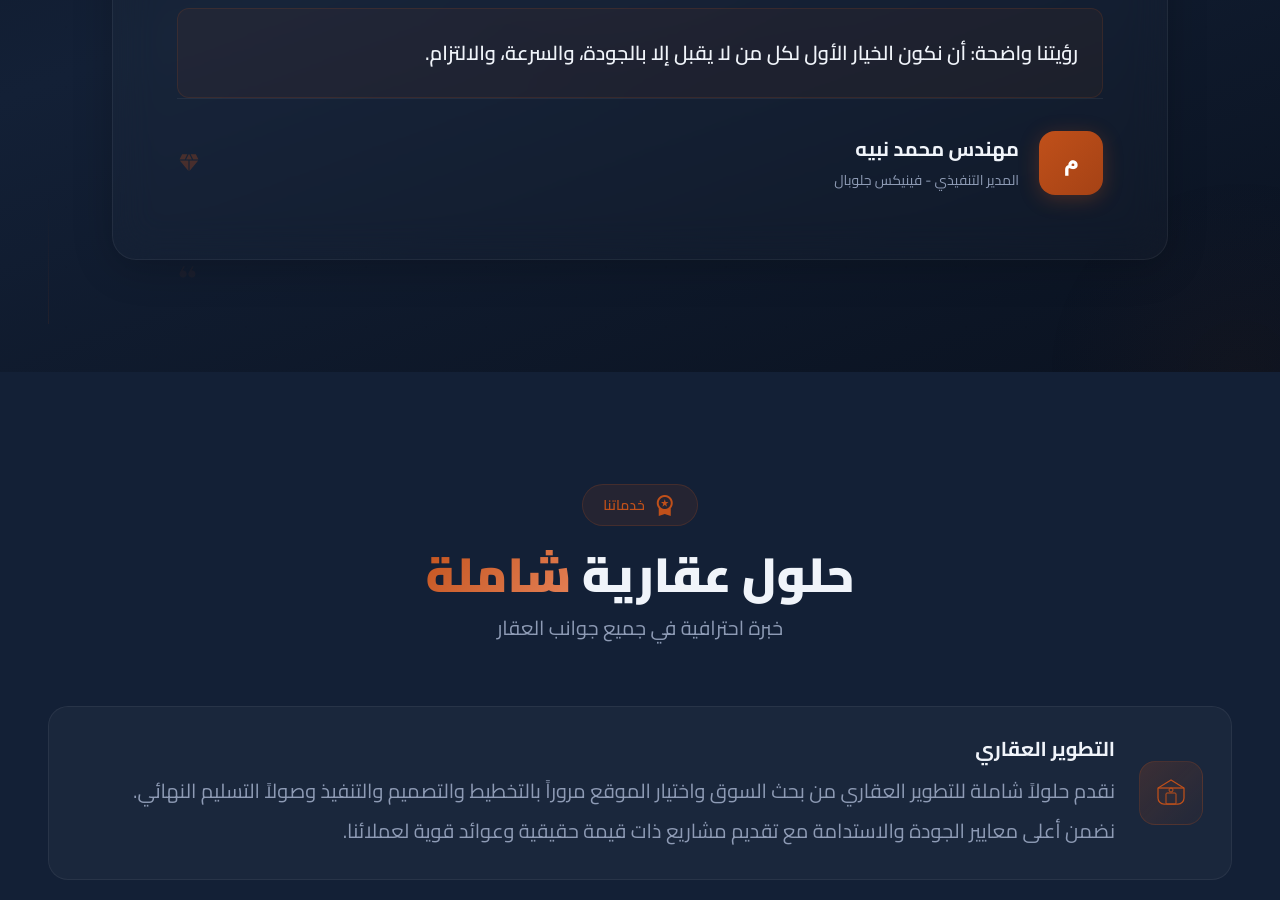
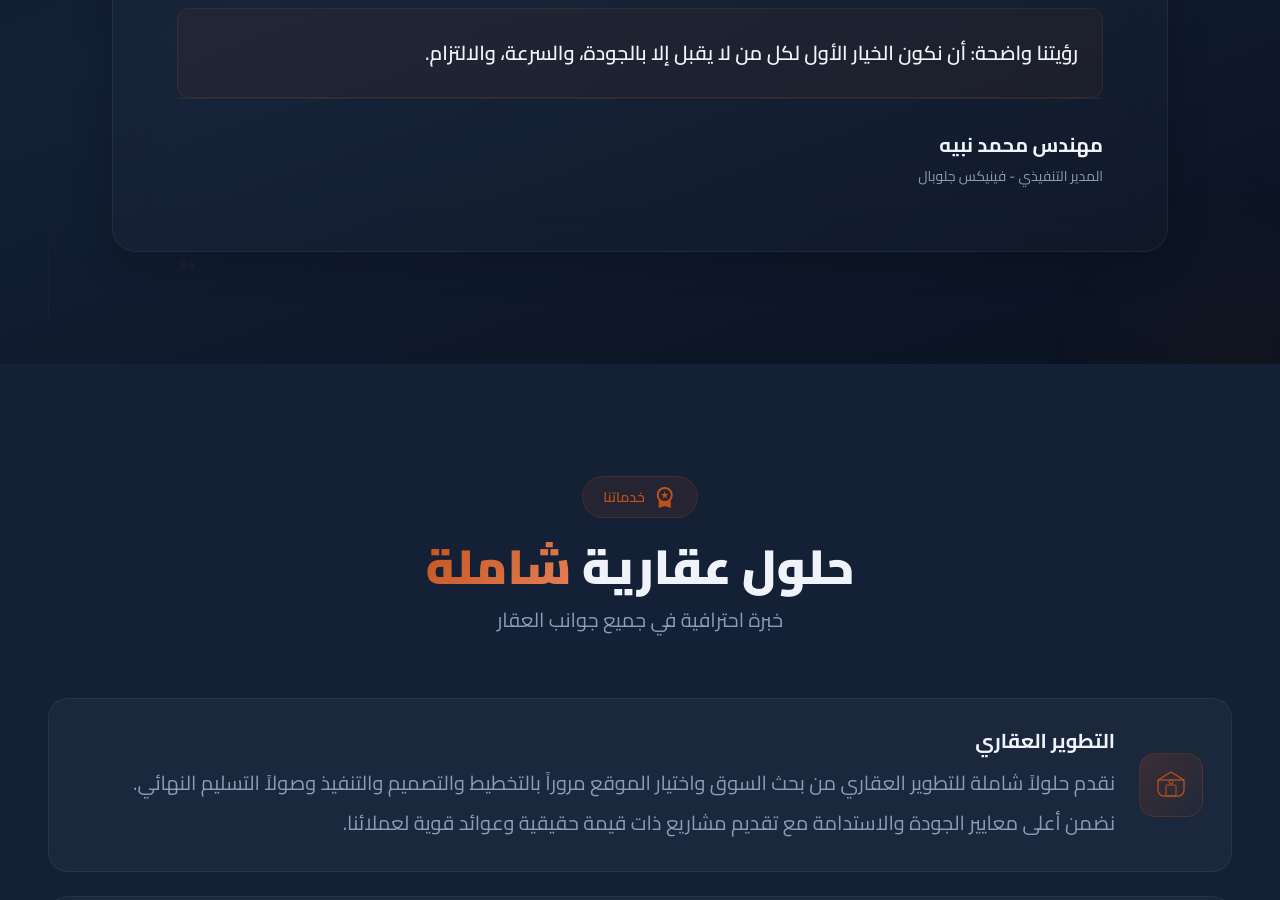
Before and after one commit to MoElkilany/Phoenix-Global, a React (Vite) app: page / in a window 1280 px wide. Shown: the part 3540-4440 px from the top of the page. Built offline with nearby package versions, Linux system fonts and the light colour scheme.

Commit message:
no message

```diff
--- a/src/App.jsx
+++ b/src/App.jsx
@@ -7,6 +7,7 @@ import WhyChooseUs from './components/WhyChooseUs'
 import FeaturedProjects from './components/FeaturedProjects'
 import Investment from './components/Investment'
 import Contact from './components/Contact'
+import Location from './components/Location'
 import WhatsAppButton from './components/WhatsAppButton'
 import Footer from './components/Footer'
 
@@ -23,6 +24,7 @@ function App() {
         <FeaturedProjects />
         <Investment />
         <Contact />
+
       </main>
       <WhatsAppButton />
       <Footer />
--- a/src/components/CEOMessage.jsx
+++ b/src/components/CEOMessage.jsx
@@ -194,22 +194,10 @@ const CEOMessage = () => {
               </p>
             </div>
 
-            <div
+<div
               className="flex items-center gap-5 pt-8"
               style={{ borderTop: '1px solid rgba(255, 255, 255, 0.06)' }}
             >
-              <div
-                className="w-16 h-16 rounded-2xl flex items-center justify-center text-2xl font-bold relative overflow-hidden"
-                style={{
-                  background: 'linear-gradient(135deg, #C0501A, #A54215)',
-                  color: '#FFFFFF',
-                  fontFamily: 'Cinzel, serif',
-                  boxShadow: '0 4px 20px rgba(192, 80, 26, 0.3)',
-                }}
-              >
-م
-              </div>
-
               <div className="flex-1">
                 <h5
                   className="text-xl font-bold mb-1"
@@ -222,18 +210,6 @@ const CEOMessage = () => {
                   style={{ color: '#8E9BB5', fontFamily: 'Cairo, sans-serif' }}
                 >
                   المدير التنفيذي - فينيكس جلوبال
-                </span>
-              </div>
-
-              <div
-                className="hidden md:flex items-center gap-2 opacity-30"
-                style={{ color: '#C0501A' }}
-              >
-                <span
-                  className="material-symbols-outlined text-3xl"
-                  style={{ fontVariationSettings: "'FILL' 1, 'wght' 300" }}
-                >
-                  diamond
                 </span>
               </div>
             </div>
--- /dev/null
+++ b/src/components/Location.jsx
@@ -0,0 +1,49 @@
+const Location = () => {
+  return (
+    <section className="py-28 relative overflow-hidden" style={{ backgroundColor: '#0D1526' }} id="location">
+      <div
+        className="absolute top-0 left-0 w-96 h-96 rounded-full opacity-5"
+        style={{ background: 'radial-gradient(circle, #C0501A 0%, transparent 70%)', transform: 'translate(-30%, -40%)' }}
+      />
+
+      <div className="container mx-auto px-6 md:px-12 max-w-5xl relative z-10">
+        <div className="text-center mb-16">
+          <div
+            className="inline-flex items-center gap-2 px-5 py-2 rounded-full mb-6"
+            style={{ background: 'rgba(192, 80, 26, 0.1)', border: '1px solid rgba(192, 80, 26, 0.2)' }}
+          >
+            <span className="material-symbols-outlined text-sm" style={{ color: '#C0501A', fontVariationSettings: "'FILL' 1, 'wght' 400" }}>
+              location_on
+            </span>
+            <span className="text-sm font-semibold" style={{ color: '#C0501A', fontFamily: 'Cairo, sans-serif' }}>موقعنا</span>
+          </div>
+
+          <h2 className="text-4xl md:text-5xl font-black mb-4" style={{ color: '#F0F4FA', fontFamily: 'Cairo, sans-serif' }}>
+            تجدنا{' '}
+            <span className="bg-clip-text text-transparent" style={{ backgroundImage: 'linear-gradient(135deg, #C0501A, #E8845A)' }}>
+              هنا
+            </span>
+          </h2>
+<p className="text-lg" style={{ color: '#8E9BB5', fontFamily: 'Cairo, sans-serif' }}>
+            يقع في المنطقة الذهبية من المدينة، ومواصلات مريحة
+          </p>
+        </div>
+
+        <div className="rounded-2xl overflow-hidden" style={{ border: '1px solid rgba(255, 255, 255, 0.06)' }}>
+          <iframe
+            src="https://www.google.com/maps/embed?pb=!1m17!1m12!1m3!1d3450.799405423354!2d31.642385075556895!3d30.128552974881316!2m3!1f0!2f0!3f0!3m2!1i1024!2i768!4f13.1!3m2!1m1!2zMzDCsDA3JzQyLjgiTiAzMcKwMzgnNDEuOSJF!5e0!3m2!1sen!2seg!4v1778325067374!5m2!1sen!2seg"
+            width="100%"
+            height="450"
+            style={{ border: 0, display: 'block' }}
+            allowfullscreen=""
+            loading="lazy"
+            referrerpolicy="no-referrer-when-downgrade"
+            title="موقع فينيكس جلوبال"
+          />
+        </div>
+      </div>
+    </section>
+  );
+};
+
+export default Location;
```
Also changed, not shown: src/components/Footer.jsx (+5 -5 lines).
